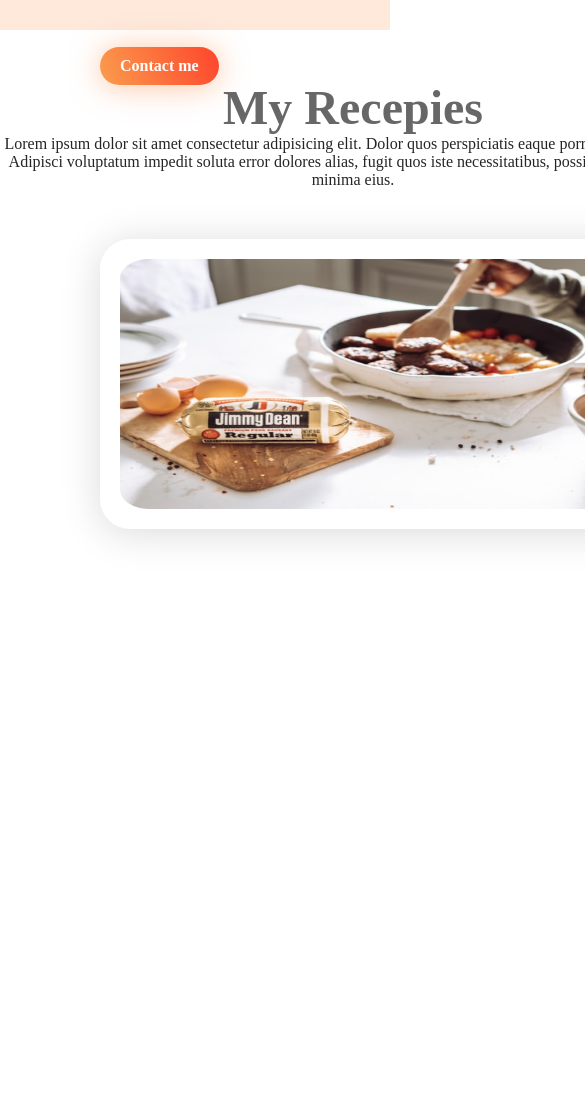
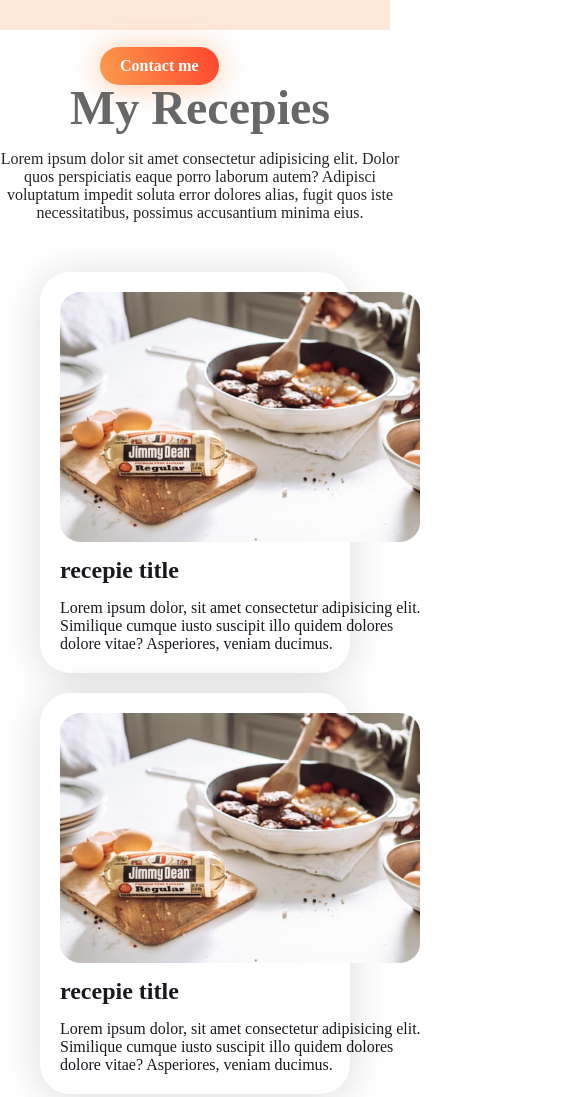
Before and after one commit to rajiasultanashraboni/Eat-Healthy-landing-page, a plain HTML site: page index.html in a window 390 px wide. Shown: the part 2020-3117 px from the top of the page, 585 px wide, since content can reach past the window. Before the commit the page ends 2599 px from the top, so only its background shows below. Drawn offline with Linux system fonts and the light colour scheme; a web font is replaced by a local one.

Commit message:
recipies section is responsive here

```diff
--- a/responsive.css
+++ b/responsive.css
@@ -60,17 +60,27 @@
 
     }
 
+    .recepies-container p{
+        width: 400px;
+
+    }
     .recepies-container h1{
-        text-align: center;
-        width: 706px;
-        margin: 0 auto;
-    }
-    .recepies-container p{
-        text-align: center;
-        width: 706px;
-        margin: 0 auto;
+        width: 400px;
+
     }
 
-    .card{
-        display: flex;
+    .card-container{
+        flex-direction: column;
+        margin: 50px 40px;
+
     }
+
+    .card-image{
+        width: 360px;
+        height: 250px;
+    }
+
+    .card-desc h4{
+
+        width: 370px;
+    }
```
